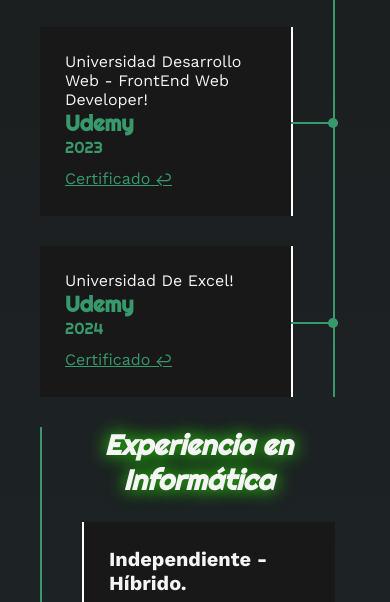
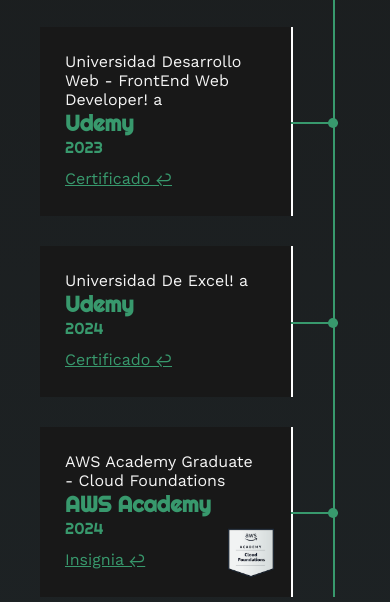
Before and after one commit to sebalopezx/Portafolio, a plain HTML site: page index.html in a window 390 px wide. Shown: the part 5434-6036 px from the top of the page. Drawn offline with nearby package versions, Linux system fonts and the light colour scheme; some packages are replaced by stand-ins of ours; a script that the page names is missing; files whose address does not match are found by name.

Commit message:
19. add badges to courses

```diff
--- a/css/estilos.css
+++ b/css/estilos.css
@@ -132,6 +132,29 @@ button:hover i{
     border: 1px solid var(--color-terciario);
 }
 
+.badges {
+    cursor: pointer;
+    position: absolute;
+    right: 10px;
+    bottom: 10px;
+}
+.badges img {
+    width: 95px;
+    height: 95px;
+    transition: 2s;
+}
+.badges img:hover {
+    transform: scale(1.5);
+}
+@media screen and (max-width:768px) {
+    .badges img {
+        width: 60px;
+        height: 60px;
+    }
+    .badges img:hover {
+        transform: scale(2);
+    }
+}
 
 
 /* SLIDER cambio de idioma*/
--- a/js/script.js
+++ b/js/script.js
@@ -518,7 +518,6 @@ const crearCV = (cv, columna, posicion) => {
                 ? `<a class="project-href link" href="certificados.html">${cv.description} ${flecha_redireccion}</a>`
                 : `${cv.description}`}
             </p>
-
             <div class="conector${posicion}">
                 <div class="circulo${posicion}"></div>
             </div>
@@ -529,11 +528,16 @@ const crearCursos =(cv, columna, posicion)=>{
     let cursoHTML = `
         <div class="${columna}">
             <h4">${cv.name}</h4>
+            ${cv.image
+                ? `<span class="badges"><img src="${cv.image}" alt="${cv.description}" title="${cv.description}"></span>`
+                : 'a'
+            }
             <span class="lugar">${cv.company}</span>
             <span class="fecha">${cv.date}</span>
             <p>
                 <a class='link' href="${cv.url}" target="_blank">${cv.description} &#8617;</a>
             </p>
+
             <div class="conector${posicion}">
                 <div class="circulo${posicion}"></div>
             </div>
--- a/languages/es.json
+++ b/languages/es.json
@@ -135,21 +135,32 @@
                 "company":"Udemy",
                 "date":"2023",
                 "url":"http://ude.my/UC-51981b38-6699-4efa-a911-eb9a9ac60f97",
-                "description":"Certificado"
+                "description":"Certificado",
+                "image":""
             },
             {
                 "name":"Universidad Desarrollo Web - FrontEnd Web Developer!",
                 "company":"Udemy",
                 "date":"2023",
                 "url":"http://ude.my/UC-2ab388c7-8732-4e54-9bf2-0c29d5ded61b",
-                "description":"Certificado"
+                "description":"Certificado",
+                "image":""
             },
             {
                 "name":"Universidad De Excel!",
                 "company":"Udemy",
                 "date":"2024",
                 "url":"http://ude.my/UC-c2847eca-33b3-42c0-92d4-b43338760944",
-                "description":"Certificado"
+                "description":"Certificado",
+                "image":""
+            },
+            {
+                "name":"AWS Academy Graduate - Cloud Foundations",
+                "company":"AWS Academy",
+                "date":"2024",
+                "url":"https://www.credly.com/badges/63f1c89b-700a-4fc8-a63f-3c122d2041e4/public_url",
+                "description":"Insignia",
+                "image":"images/tools/aws-cloud-foundations.png"
             }
         ]
     },
```
Also changed, not shown: languages/en.json (+14 -3 lines), images/tools/aws-cloud-foundations.png (added), 1 other file.
